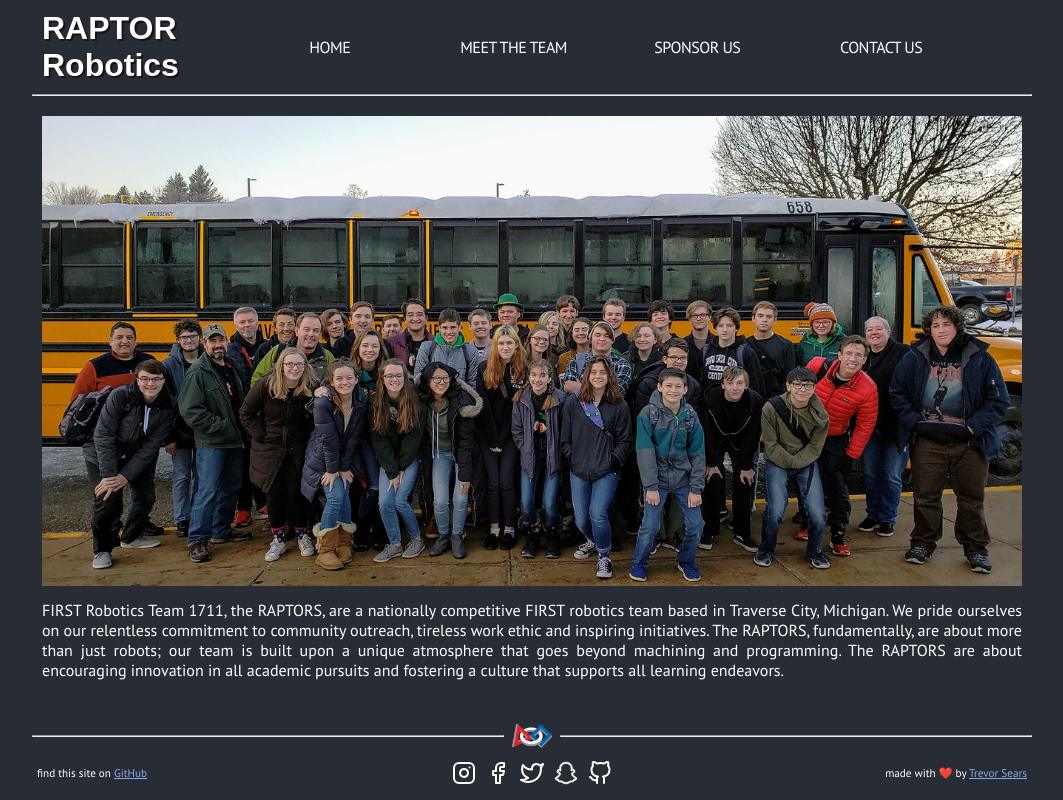
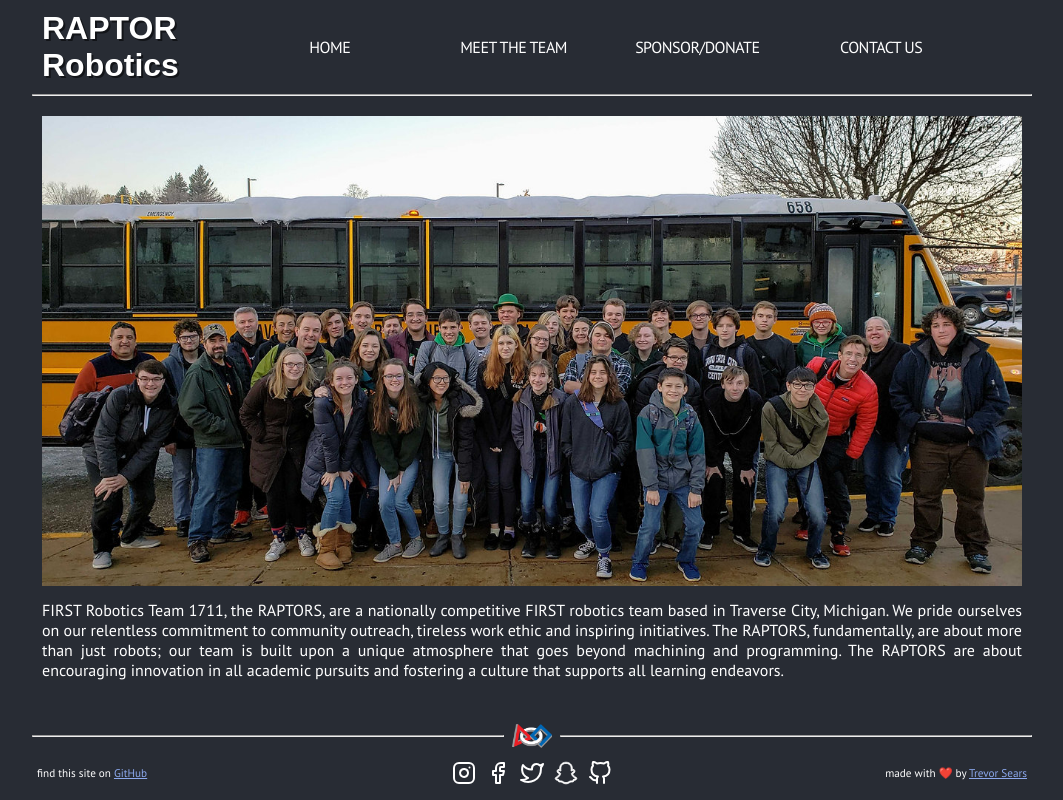
Before and after one commit to minigamerking/raptors1711.com, a React (Create React App) app: page /home in a window 1280 px wide. Shown: the whole page, without its empty margins (108-1171 px from the left). Built offline with nearby package versions, Linux system fonts and the light colour scheme; a web font is replaced by a local one.

Commit message:
Changed header link from 'Sponsor Us' to 'Sponsor/Donate'.

```diff
--- a/src/react/elements/page-flow/header.tsx
+++ b/src/react/elements/page-flow/header.tsx
@@ -38,7 +38,7 @@ export class Header extends React.Component<Props, State> {
 				"Meet the Leads": "/meet-the-leads",
 				"Meet the Mentors": "/meet-the-mentors",
 			},
-			"Sponsor Us": "/sponsorship",
+			"Sponsor/Donate": "/sponsorship",
 			"Contact Us": "/contact-us"
 		};
 
```
